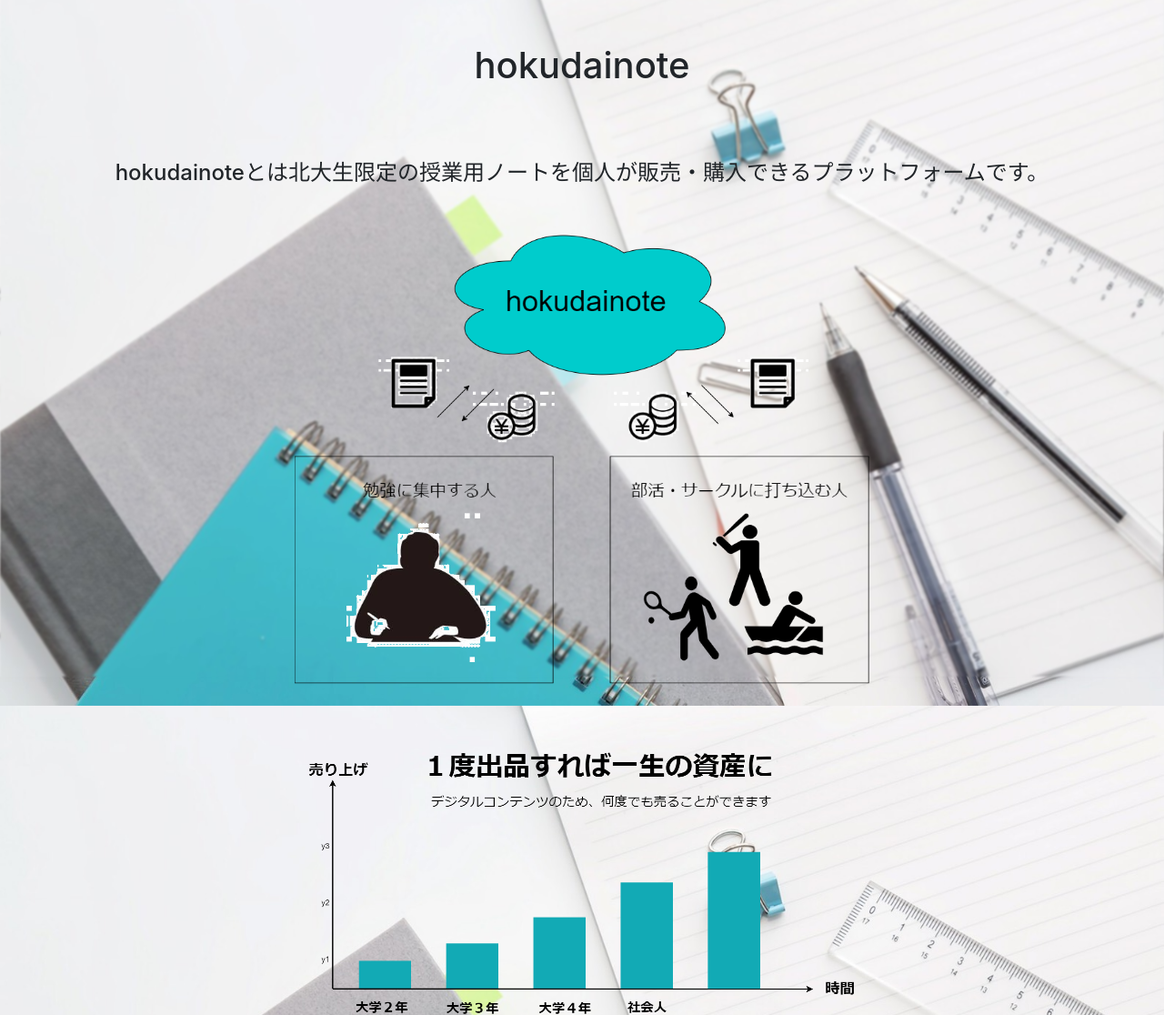
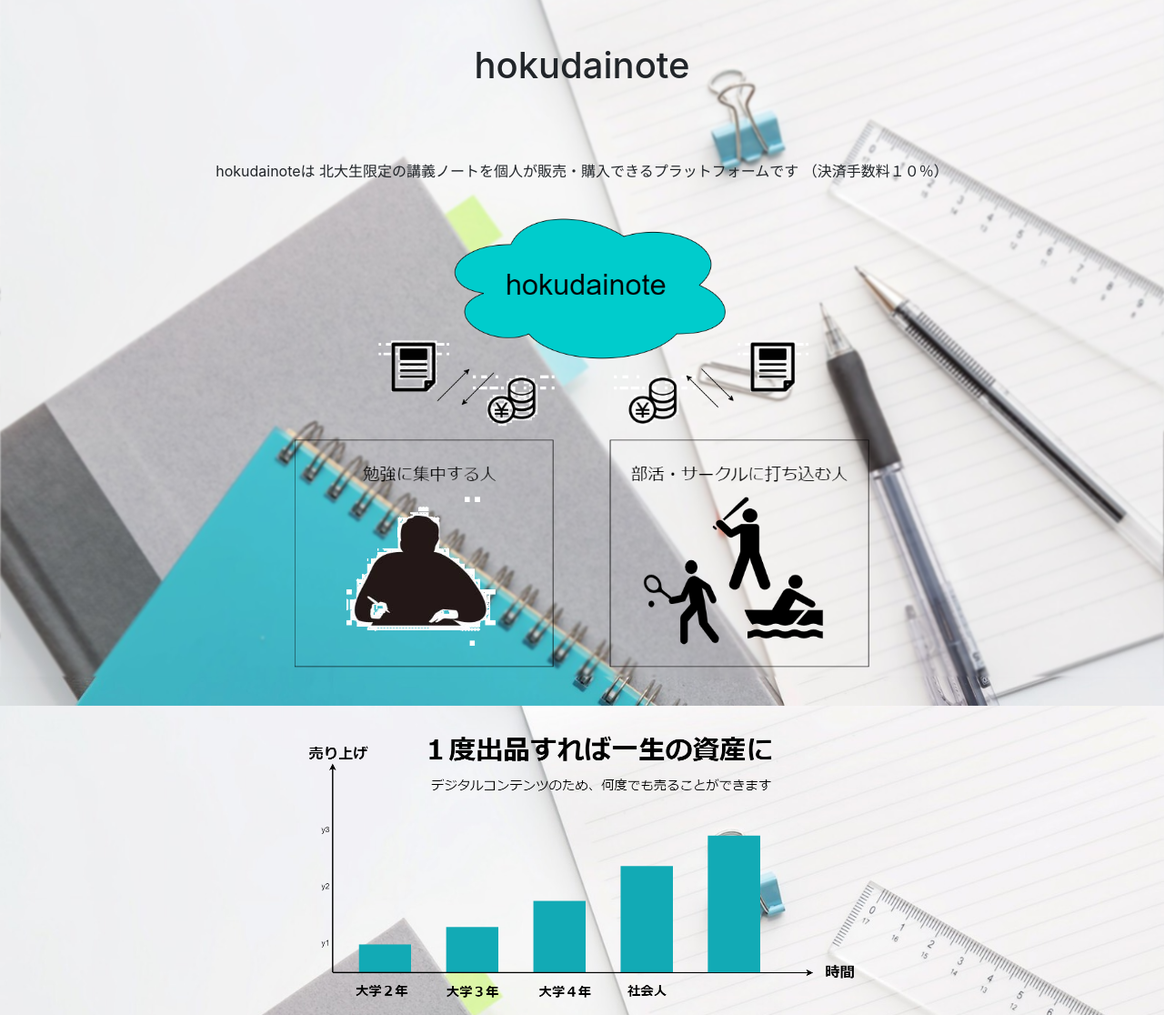
Before and after one commit to KenshiroSugiyama/hokudainote, a Rails app: page / in a window 1280 px wide. Shown: the part 56-1172 px from the top of the page at 91% size. Run offline with Rails 7, Linux system fonts and the light colour scheme; style sheets or scripts are compiled from the project's sources; some libraries are stand-ins or nearby versions.

Commit message:
文章変更

```diff
--- a/app/views/toppages/index.html.erb
+++ b/app/views/toppages/index.html.erb
@@ -5,9 +5,9 @@
 <% unless user_signed_in? %>
 <div class="p-4">
     <div class="text-center mb-5" >
-    <h4>
-    hokudainoteとは北大生限定の授業用ノートを個人が販売・購入できるプラットフォームです。<br><br>
-    </h4>
+    hokudainoteは
+    北大生限定の講義ノートを個人が販売・購入できるプラットフォームです
+    （決済手数料１０％）<br><br>
     <%= image_tag 'e.png',alt: 'hokudainoteとは',class: 'img-fluid' %>
     </div>
     <br>
```
